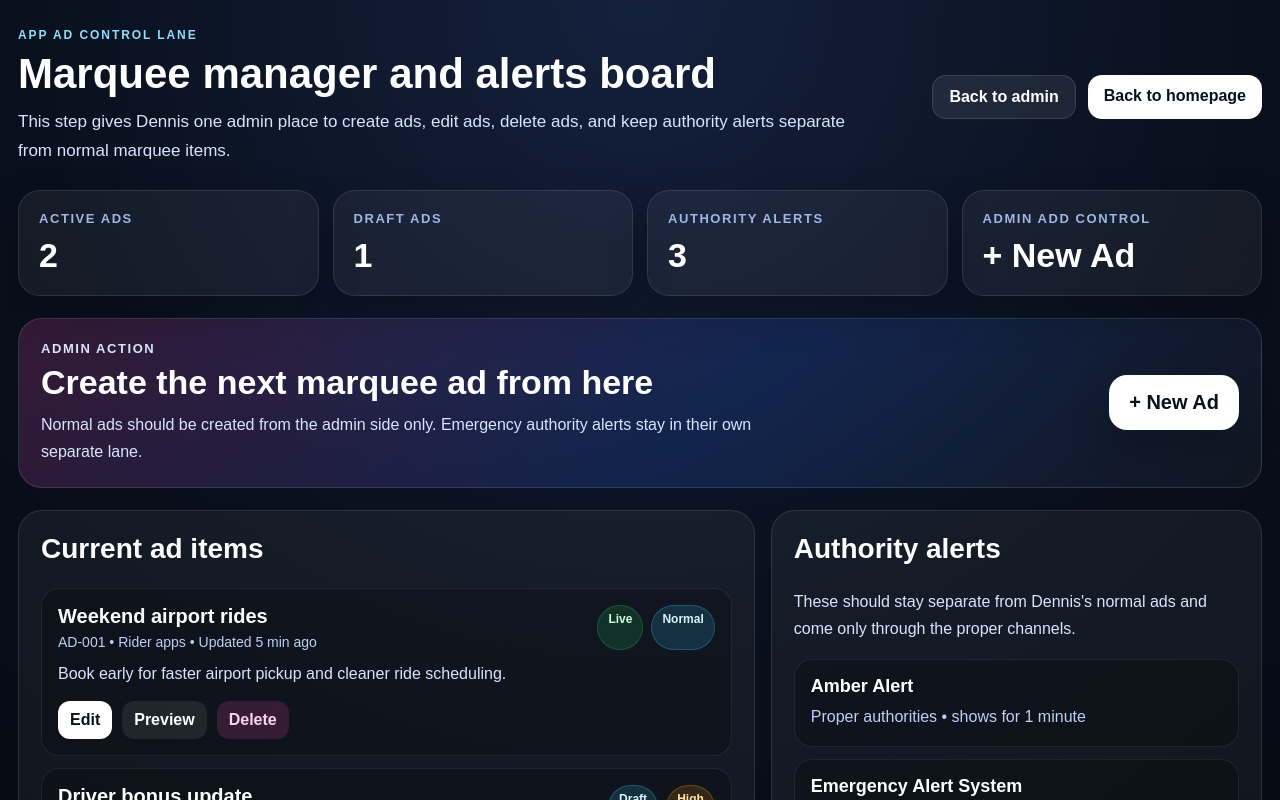
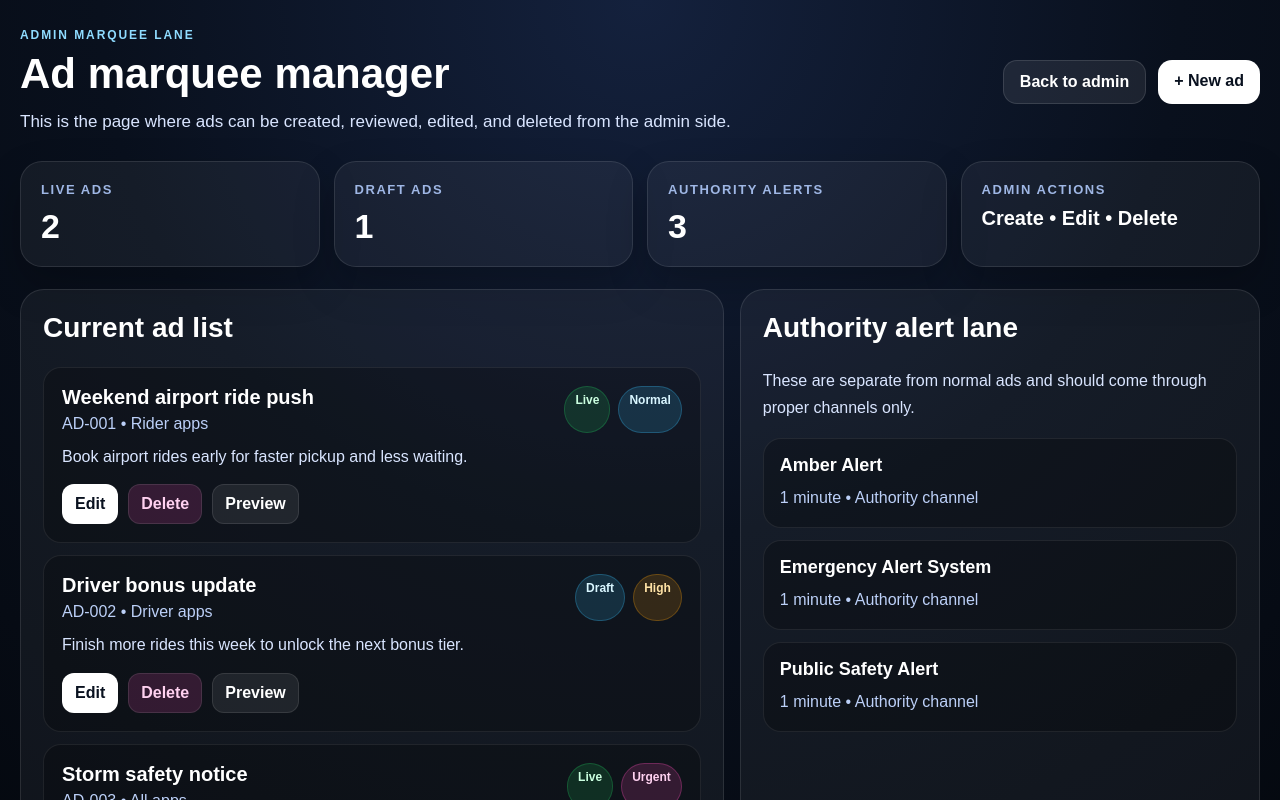
Before and after one commit to Neocryptz369369/ontimetaxipages, a Next.js app: page /admin/marquee in a window 1280 px wide. Shown: the top 800 px of the page. Built offline with nearby package versions, Linux system fonts and the light colour scheme.

Commit message:
Add dedicated marquee manager page and fix admin link

```diff
--- a/src/app/admin/marquee/page.tsx
+++ b/src/app/admin/marquee/page.tsx
@@ -3,12 +3,11 @@ import Link from "next/link";
 const ads = [
   {
     id: "AD-001",
-    title: "Weekend airport rides",
+    title: "Weekend airport ride push",
     audience: "Rider apps",
     status: "Live",
     priority: "Normal",
-    updated: "5 min ago",
-    body: "Book early for faster airport pickup and cleaner ride scheduling.",
+    body: "Book airport rides early for faster pickup and less waiting.",
   },
   {
     id: "AD-002",
@@ -16,8 +15,7 @@ const ads = [
     audience: "Driver apps",
     status: "Draft",
     priority: "High",
-    updated: "18 min ago",
-    body: "Finish more rides this week to unlock the current bonus tier.",
+    body: "Finish more rides this week to unlock the next bonus tier.",
   },
   {
     id: "AD-003",
@@ -25,22 +23,21 @@ const ads = [
     audience: "All apps",
     status: "Live",
     priority: "Urgent",
-    updated: "42 min ago",
-    body: "Weather delays may affect pickup timing in some areas today.",
+    body: "Weather delays may change pickup times in some areas today.",
   },
 ];
 
 const authorityAlerts = [
-  { name: "Amber Alert", length: "1 minute", source: "Proper authorities" },
-  { name: "Emergency Alert System", length: "1 minute", source: "Proper authorities" },
-  { name: "Public Safety Alert", length: "1 minute", source: "Proper authorities" },
+  { type: "Amber Alert", length: "1 minute", source: "Authority channel" },
+  { type: "Emergency Alert System", length: "1 minute", source: "Authority channel" },
+  { type: "Public Safety Alert", length: "1 minute", source: "Authority channel" },
 ];
 
 function badgeStyle(value: string) {
+  if (value === "Live") return { background: "rgba(34,197,94,0.16)", color: "#cbffe0", border: "1px solid rgba(34,197,94,0.28)" };
   if (value === "Urgent") return { background: "rgba(255,77,184,0.16)", color: "#ffd1f0", border: "1px solid rgba(255,77,184,0.28)" };
   if (value === "High") return { background: "rgba(245,158,11,0.16)", color: "#ffe3a6", border: "1px solid rgba(245,158,11,0.28)" };
-  if (value === "Live") return { background: "rgba(34,197,94,0.16)", color: "#cbffe0", border: "1px solid rgba(34,197,94,0.28)" };
-  return { background: "rgba(56,189,248,0.16)", color: "#d5f4ff", border: "1px solid rgba(56,189,248,0.28)" };
+  return { background: "rgba(56,189,248,0.16)", color: "#d9f6ff", border: "1px solid rgba(56,189,248,0.28)" };
 }
 
 export default function AdminMarqueePage() {
@@ -53,7 +50,7 @@ export default function AdminMarqueePage() {
         fontFamily: "Arial, Helvetica, sans-serif",
       }}
     >
-      <div style={{ maxWidth: "1280px", margin: "0 auto", padding: "28px 18px 80px" }}>
+      <div style={{ maxWidth: "1240px", margin: "0 auto", padding: "28px 18px 80px" }}>
         <div
           style={{
             display: "flex",
@@ -75,11 +72,11 @@ export default function AdminMarqueePage() {
                 marginBottom: "10px",
               }}
             >
-              App ad control lane
+              Admin marquee lane
             </div>
-            <h1 style={{ margin: 0, fontSize: "42px", lineHeight: 1.05 }}>Marquee manager and alerts board</h1>
-            <p style={{ margin: "12px 0 0", color: "#d9e5ff", fontSize: "17px", lineHeight: 1.7, maxWidth: "860px" }}>
-              This step gives Dennis one admin place to create ads, edit ads, delete ads, and keep authority alerts separate from normal marquee items.
+            <h1 style={{ margin: 0, fontSize: "42px", lineHeight: 1.05 }}>Ad marquee manager</h1>
+            <p style={{ margin: "12px 0 0", color: "#d9e5ff", fontSize: "17px", lineHeight: 1.7, maxWidth: "820px" }}>
+              This is the page where ads can be created, reviewed, edited, and deleted from the admin side.
             </p>
           </div>
 
@@ -98,19 +95,17 @@ export default function AdminMarqueePage() {
             >
               Back to admin
             </Link>
-            <Link
-              href="/"
+            <div
               style={{
-                textDecoration: "none",
-                color: "#09111f",
-                background: "#ffffff",
                 padding: "12px 16px",
                 borderRadius: "14px",
+                background: "#ffffff",
+                color: "#09111f",
                 fontWeight: 800,
               }}
             >
-              Back to homepage
-            </Link>
+                            + New ad
+            </div>
           </div>
         </div>
 
@@ -123,10 +118,10 @@ export default function AdminMarqueePage() {
           }}
         >
           {[
-            ["Active ads", "2"],
+            ["Live ads", "2"],
             ["Draft ads", "1"],
             ["Authority alerts", "3"],
-            ["Admin add control", "+ New Ad"],
+            ["Admin actions", "Create • Edit • Delete"],
           ].map(([label, value]) => (
             <div
               key={label}
@@ -139,51 +134,15 @@ export default function AdminMarqueePage() {
               }}
             >
               <div style={{ color: "#9fb7e5", fontSize: "13px", textTransform: "uppercase", letterSpacing: "0.12em", fontWeight: 800 }}>{label}</div>
-              <div style={{ marginTop: "10px", fontSize: "34px", fontWeight: 800 }}>{value}</div>
+              <div style={{ marginTop: "10px", fontSize: label === "Admin actions" ? "20px" : "34px", fontWeight: 800 }}>{value}</div>
             </div>
           ))}
         </section>
 
         <section
           style={{
-            borderRadius: "24px",
-            padding: "22px",
-            marginBottom: "22px",
-            background: "linear-gradient(135deg, rgba(255,77,184,0.18) 0%, rgba(47,109,255,0.18) 55%, rgba(255,255,255,0.04) 100%)",
-            border: "1px solid rgba(255,255,255,0.12)",
-            display: "flex",
-            justifyContent: "space-between",
-            gap: "16px",
-            flexWrap: "wrap",
-            alignItems: "center",
-          }}
-        >
-          <div>
-            <div style={{ fontSize: "13px", textTransform: "uppercase", letterSpacing: "0.12em", fontWeight: 800, color: "#d9e5ff" }}>Admin action</div>
-            <h2 style={{ margin: "8px 0 10px", fontSize: "34px", lineHeight: 1.08 }}>Create the next marquee ad from here</h2>
-            <p style={{ margin: 0, color: "#d9e5ff", lineHeight: 1.7, maxWidth: "760px" }}>
-              Normal ads should be created from the admin side only. Emergency authority alerts stay in their own separate lane.
-            </p>
-          </div>
-          <div
-            style={{
-              padding: "16px 20px",
-              borderRadius: "18px",
-              background: "#ffffff",
-              color: "#09111f",
-              fontWeight: 800,
-              fontSize: "20px",
-              boxShadow: "0 16px 40px rgba(0,0,0,0.22)",
-            }}
-          >
-            + New Ad
-          </div>
-        </section>
-
-        <section
-          style={{
             display: "grid",
-            gridTemplateColumns: "1.2fr 0.8fr",
+            gridTemplateColumns: "1.15fr 0.85fr",
             gap: "16px",
             marginBottom: "22px",
           }}
@@ -196,33 +155,51 @@ export default function AdminMarqueePage() {
               border: "1px solid rgba(255,255,255,0.10)",
             }}
           >
-            <h2 style={{ marginTop: 0, fontSize: "28px" }}>Current ad items</h2>
+            <h2 style={{ marginTop: 0, fontSize: "28px" }}>Current ad list</h2>
             <div style={{ display: "grid", gap: "12px" }}>
               {ads.map((ad) => (
                 <div
                   key={ad.id}
                   style={{
                     borderRadius: "18px",
-                    padding: "16px",
-                    background: "rgba(0,0,0,0.22)",
+                    padding: "18px",
+                    background: "rgba(0,0,0,0.24)",
                     border: "1px solid rgba(255,255,255,0.08)",
                   }}
                 >
                   <div style={{ display: "flex", justifyContent: "space-between", gap: "12px", flexWrap: "wrap", marginBottom: "10px" }}>
                     <div>
-                      <div style={{ fontWeight: 800, fontSize: "20px" }}>{ad.title}</div>
-                      <div style={{ color: "#bcd0f8", marginTop: "6px", fontSize: "14px" }}>{ad.id} • {ad.audience} • Updated {ad.updated}</div>
+                      <div style={{ fontSize: "20px", fontWeight: 800 }}>{ad.title}</div>
+                      <div style={{ color: "#bcd0f8", marginTop: "6px" }}>{ad.id} • {ad.audience}</div>
                     </div>
                     <div style={{ display: "flex", gap: "8px", flexWrap: "wrap" }}>
                       <div style={{ ...badgeStyle(ad.status), borderRadius: "999px", padding: "6px 10px", fontSize: "12px", fontWeight: 800 }}>{ad.status}</div>
                       <div style={{ ...badgeStyle(ad.priority), borderRadius: "999px", padding: "6px 10px", fontSize: "12px", fontWeight: 800 }}>{ad.priority}</div>
                     </div>
                   </div>
+
                   <p style={{ margin: "0 0 14px", color: "#d9e5ff", lineHeight: 1.7 }}>{ad.body}</p>
+
                   <div style={{ display: "flex", gap: "10px", flexWrap: "wrap" }}>
-                    <div style={{ padding: "10px 12px", borderRadius: "12px", background: "#ffffff", color: "#09111f", fontWeight: 800 }}>Edit</div>
-                    <div style={{ padding: "10px 12px", borderRadius: "12px", background: "rgba(255,255,255,0.08)", color: "#ffffff", fontWeight: 800 }}>Preview</div>
-                    <div style={{ padding: "10px 12px", borderRadius: "12px", background: "rgba(255,77,184,0.16)", color: "#ffd1f0", fontWeight: 800 }}>Delete</div>
+                    {[
+                      ["Edit", "#ffffff", "#09111f"],
+                      ["Delete", "rgba(255,77,184,0.16)", "#ffd1f0"],
+                      ["Preview", "rgba(255,255,255,0.08)", "#ffffff"],
+                    ].map(([label, bg, color]) => (
+                      <div
+                        key={label}
+                        style={{
+                          padding: "10px 12px",
+                          borderRadius: "12px",
+                          background: bg,
+                          color,
+                          fontWeight: 800,
+                          border: "1px solid rgba(255,255,255,0.10)",
+                        }}
+                      >
+                        {label}
+                      </div>
+                    ))}
                   </div>
                 </div>
               ))}
@@ -237,14 +214,14 @@ export default function AdminMarqueePage() {
               border: "1px solid rgba(255,255,255,0.10)",
             }}
           >
-            <h2 style={{ marginTop: 0, fontSize: "28px" }}>Authority alerts</h2>
+            <h2 style={{ marginTop: 0, fontSize: "28px" }}>Authority alert lane</h2>
             <p style={{ color: "#d9e5ff", lineHeight: 1.7 }}>
-              These should stay separate from Dennis's normal ads and come only through the proper channels.
+              These are separate from normal ads and should come through proper channels only.
             </p>
             <div style={{ display: "grid", gap: "12px", marginTop: "14px" }}>
               {authorityAlerts.map((alert) => (
                 <div
-                  key={alert.name}
+                  key={alert.type}
                   style={{
                     borderRadius: "18px",
                     padding: "16px",
@@ -252,8 +229,8 @@ export default function AdminMarqueePage() {
                     border: "1px solid rgba(255,255,255,0.08)",
                   }}
                 >
-                  <div style={{ fontWeight: 800, fontSize: "18px" }}>{alert.name}</div>
-                  <div style={{ color: "#bcd0f8", marginTop: "6px", lineHeight: 1.7 }}>{alert.source} • shows for {alert.length}</div>
+                  <div style={{ fontWeight: 800, fontSize: "18px" }}>{alert.type}</div>
+                  <div style={{ color: "#bcd0f8", marginTop: "8px", lineHeight: 1.7 }}>{alert.length} • {alert.source}</div>
                 </div>
               ))}
             </div>
```
Also changed, not shown: src/app/admin/page.tsx (+16 -51 lines), src/app/page.tsx (+17 -17 lines).
